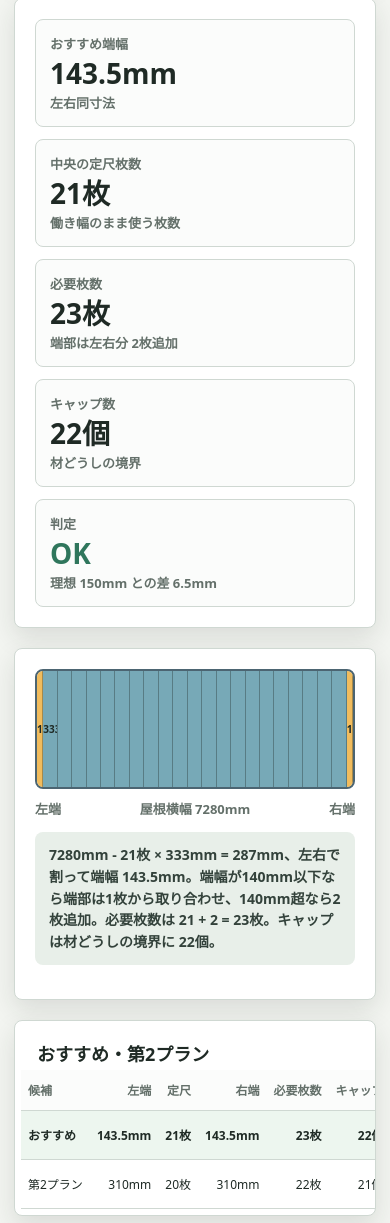
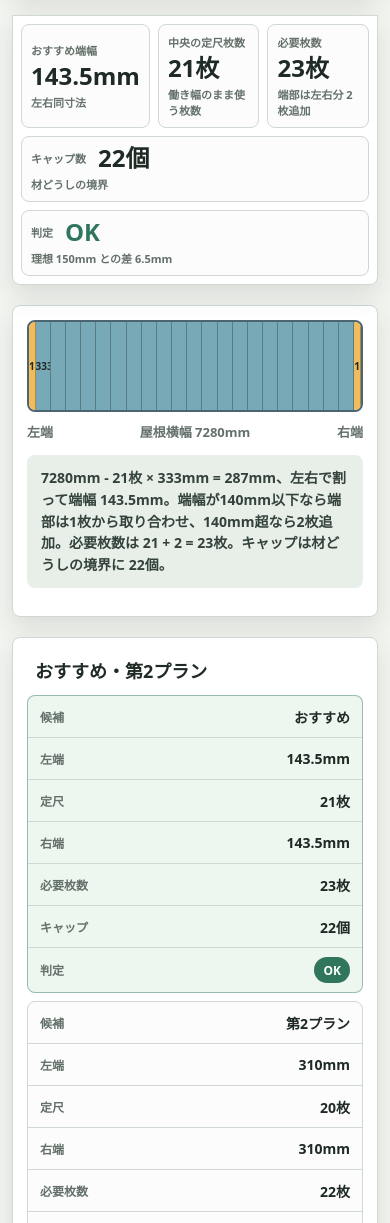
Before and after one commit to takomami/----, a plain HTML site: page roof-layout.html in a window 390 px wide. Shown: the part 777-2000 px from the top of the page. Drawn offline with Linux system fonts and the light colour scheme.

Commit message:
最初のコミット

```diff
--- a/roof-layout.html
+++ b/roof-layout.html
@@ -100,7 +100,7 @@
 
     input {
       width: 100%;
-      min-height: 44px;
+      min-height: 48px;
       border: 1px solid #b9c4bd;
       border-radius: 6px;
       padding: 8px 11px;
@@ -128,7 +128,7 @@
     }
 
     button {
-      min-height: 44px;
+      min-height: 48px;
       border: 0;
       border-radius: 6px;
       padding: 0 14px;
@@ -347,13 +347,113 @@
     }
 
     @media (max-width: 940px) {
-      main { padding: 14px; }
+      main { padding: 12px; }
       header { display: block; }
+      h1 { font-size: 28px; }
+      .sub { font-size: 14px; }
       .app { grid-template-columns: 1fr; }
       .inputs { position: static; }
-      .summary { grid-template-columns: 1fr; }
+      .summary {
+        position: sticky;
+        top: 0;
+        z-index: 3;
+        grid-template-columns: repeat(3, 1fr);
+        gap: 8px;
+        padding: 8px;
+        border-radius: 0 0 8px 8px;
+      }
+      .metric {
+        min-height: 82px;
+        padding: 9px;
+      }
+      .metric span,
+      .metric small {
+        font-size: 11px;
+      }
+      .metric strong {
+        font-size: 24px;
+      }
+      .metric:nth-child(4),
+      .metric:nth-child(5) {
+        grid-column: span 3;
+        min-height: 58px;
+        grid-template-columns: auto 1fr;
+        align-items: center;
+        column-gap: 12px;
+      }
+      .metric:nth-child(4) small,
+      .metric:nth-child(5) small {
+        grid-column: 1 / -1;
+      }
       .grid2 { grid-template-columns: 1fr; }
-      th, td { padding: 11px 7px; font-size: 12px; }
+      .actions {
+        grid-template-columns: 1fr 72px 56px;
+      }
+      .ghost {
+        width: auto;
+      }
+      .visual {
+        padding: 14px;
+      }
+      .roofbar {
+        height: 92px;
+      }
+      table,
+      thead,
+      tbody,
+      tr,
+      th,
+      td {
+        display: block;
+      }
+      thead {
+        position: absolute;
+        width: 1px;
+        height: 1px;
+        overflow: hidden;
+        clip: rect(0 0 0 0);
+      }
+      tr {
+        margin: 8px;
+        border: 1px solid var(--line);
+        border-radius: 8px;
+        background: #fbfcfb;
+        overflow: hidden;
+      }
+      tr.best {
+        border-color: rgba(47, 118, 92, .45);
+        background: #edf6ef;
+      }
+      tr.best td {
+        background: transparent;
+      }
+      td {
+        min-height: 42px;
+        padding: 9px 12px;
+        display: flex;
+        justify-content: space-between;
+        gap: 14px;
+        align-items: center;
+        border-bottom: 1px solid var(--line);
+        text-align: right;
+        white-space: normal;
+        font-size: 14px;
+        font-weight: 800;
+      }
+      td:last-child {
+        border-bottom: 0;
+      }
+      td::before {
+        content: attr(data-label);
+        color: var(--muted);
+        font-size: 12px;
+        font-weight: 900;
+        text-align: left;
+      }
+      .markingTable td:nth-child(4) {
+        border-left: 0;
+        border-top: 2px solid var(--line);
+      }
       .hide-sm { display: none; }
     }
 
@@ -524,7 +624,7 @@
           </label>
         </div>
         <div class="actions">
-          <button id="copyBtn" type="button">計算結果をコピー</button>
+          <button id="copyBtn" type="button">コピー</button>
           <button class="ghost" id="printBtn" type="button" aria-label="A4印刷">印刷</button>
           <button class="ghost" id="resetBtn" type="button" aria-label="初期値に戻す">↺</button>
         </div>
@@ -642,6 +742,8 @@
       maxEdge: 260
     };
 
+    const storageKey = 'roof-layout-inputs';
+
     let currentMarkings = [];
 
     function mm(value) {
@@ -650,6 +752,30 @@
 
     function numberOf(input) {
       return Number.parseFloat(input.value);
+    }
+
+    function saveInputs() {
+      try {
+        const values = Object.fromEntries(
+          Object.keys(defaults).map((key) => [key, el[key].value])
+        );
+        localStorage.setItem(storageKey, JSON.stringify(values));
+      } catch {
+        // 保存できないブラウザ設定でも計算はそのまま使えるようにする。
+      }
+    }
+
+    function loadSavedInputs() {
+      try {
+        const saved = JSON.parse(localStorage.getItem(storageKey));
+        if (!saved) return;
+
+        Object.keys(defaults).forEach((key) => {
+          if (saved[key] !== undefined) el[key].value = saved[key];
+        });
+      } catch {
+        localStorage.removeItem(storageKey);
+      }
     }
 
     function makeCandidate(full, width, work, ideal, minEdge, maxEdge) {
@@ -731,12 +857,12 @@
         const right = markings[i + 1];
         const row = document.createElement('tr');
         row.innerHTML = `
-          <td>${left.number}</td>
-          <td>${mm(left.layoutPosition)}</td>
-          <td>${mm(left.markingPosition)}</td>
-          <td>${right ? right.number : ''}</td>
-          <td>${right ? mm(right.layoutPosition) : ''}</td>
-          <td>${right ? mm(right.markingPosition) : ''}</td>
+          <td data-label="番号">${left.number}</td>
+          <td data-label="割付位置">${mm(left.layoutPosition)}</td>
+          <td data-label="けがき位置">${mm(left.markingPosition)}</td>
+          <td data-label="番号">${right ? right.number : ''}</td>
+          <td data-label="割付位置">${right ? mm(right.layoutPosition) : ''}</td>
+          <td data-label="けがき位置">${right ? mm(right.markingPosition) : ''}</td>
         `;
         el.markingRows.append(row);
       }
@@ -792,14 +918,14 @@
         const row = document.createElement('tr');
         if (index === 0) row.className = 'best';
         row.innerHTML = `
-          <td>${index === 0 ? 'おすすめ' : '第2プラン'}</td>
-          <td>${mm(candidate.edge)}</td>
-          <td>${candidate.full}枚</td>
-          <td>${mm(candidate.edge)}</td>
-          <td>${candidate.requiredSheets}枚</td>
-          <td>${candidate.capCount}個</td>
-          <td class="hide-sm">${mm(candidate.diff)}</td>
-          <td><span class="badge ${candidate.inRange ? '' : 'warn'}">${candidate.inRange ? 'OK' : '範囲外'}</span></td>
+          <td data-label="候補">${index === 0 ? 'おすすめ' : '第2プラン'}</td>
+          <td data-label="左端">${mm(candidate.edge)}</td>
+          <td data-label="定尺">${candidate.full}枚</td>
+          <td data-label="右端">${mm(candidate.edge)}</td>
+          <td data-label="必要枚数">${candidate.requiredSheets}枚</td>
+          <td data-label="キャップ">${candidate.capCount}個</td>
+          <td class="hide-sm" data-label="理想差">${mm(candidate.diff)}</td>
+          <td data-label="判定"><span class="badge ${candidate.inRange ? '' : 'warn'}">${candidate.inRange ? 'OK' : '範囲外'}</span></td>
         `;
         el.candidateRows.append(row);
       });
@@ -827,6 +953,7 @@
     document.querySelectorAll('input').forEach((input) => {
       input.addEventListener('input', () => {
         el.copyStatus.textContent = '';
+        saveInputs();
         render();
       });
     });
@@ -835,6 +962,7 @@
       Object.entries(defaults).forEach(([key, value]) => {
         el[key].value = value;
       });
+      saveInputs();
       el.copyStatus.textContent = '';
       render();
     });
@@ -858,6 +986,7 @@
       });
     }
 
+    loadSavedInputs();
     render();
   </script>
 </body>
--- a/sw.js
+++ b/sw.js
@@ -1,4 +1,4 @@
-const CACHE_NAME = 'roof-layout-v1';
+const CACHE_NAME = 'roof-layout-v2';
 const APP_FILES = [
   './',
   './roof-layout.html',
```
